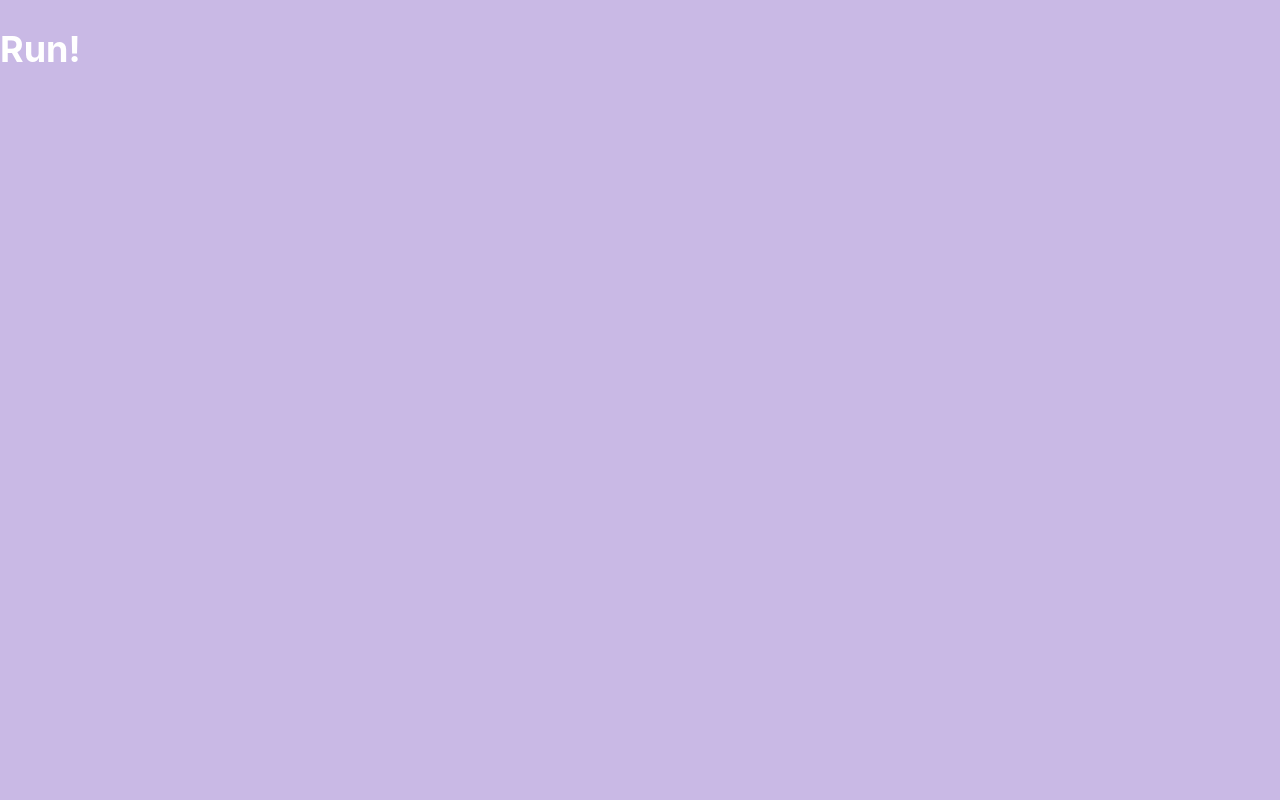
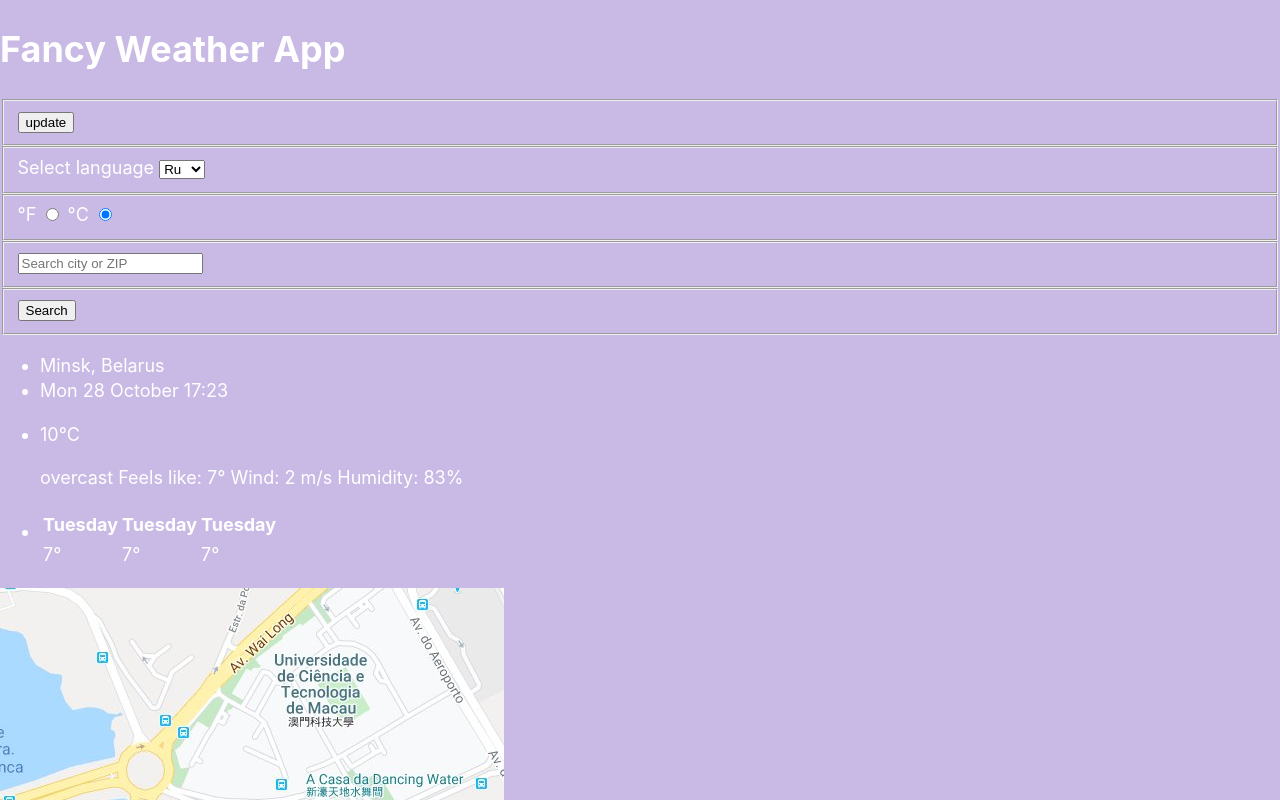
Before and after one commit to PetrischakMaxim/fancy-weather-js, a website built with webpack: page dist/index.html in a window 1280 px wide. Shown: the top 800 px of the page. Built offline with nearby package versions, Linux system fonts and the light colour scheme.

Commit message:
feat: create simple HTML markup

```diff
--- a/dist/index.html
+++ b/dist/index.html
@@ -1,5 +1,5 @@
 <!DOCTYPE html>
-<html lang="en">
+<html lang="en" class="page">
 
 <head>
   <meta charset="UTF-8" />
@@ -12,8 +12,115 @@
   <link rel="stylesheet" href="./css/style.css" />
 </head>
 
-<body class="app">
-  <h1>Run!</h1>
+<body class="page__body">
+  <div class="page__wrapper">
+    <header class="page__header">
+      <h1 class="visually-hidden">
+        Fancy Weather App
+      </h1>
+      <nav class="page__navigation">
+        <div class="columns">
+          <div class="left-col">
+            <form action="#" class="controls-form">
+              <fieldset class="controls__item">
+                <button class="controls__btn controls__btn--update">update</button>
+              </fieldset>
+              <fieldset class="controls__item">
+                <div class="controls-form__field">
+                  <label for="lang-field">Select language</label>
+                  <select name="lang" id="lang-field">
+                    <option value="ru" selected>Ru</option>
+                    <option value="en">Eng</option>
+                    <option value="be">Be</option>
+                  </select>
+                </div>
+              </fieldset>
+              <fieldset class="controls__item">
+                <label for="fahrenheit-field">
+                  °F
+                  <input name="temperature" type="radio" id="fahrenheit-field" value="fahrenheit">
+                </label>
+                <label for="celsium-field">
+                  °С
+                  <input name="temperature" type="radio" id="celsium-field" value="celsium" checked>
+                </label>
+              </fieldset>
+            </form>
+          </div>
+          <div class="right-col">
+            <form action="#" class="search-form">
+              <fieldset>
+                <input type="search" name="search" id="search-field" placeholder="Search city or ZIP" required>
+              </fieldset>
+              <fieldset>
+                <button type="submit">Search</button>
+              </fieldset>
+            </form>
+          </div>
+        </div>
+      </nav>
+    </header>
+    <main class="page__main">
+      <div class="columns">
+        <div class="left-col">
+          <div class="data">
+            <ul class="data__list">
+              <li class="data__item data__item--city">
+                Minsk, Belarus
+              </li>
+              <li class="data__item data__item--date">
+                Mon 28 October 17:23
+              </li>
+              <li class="data__item data__item--result">
+                <p class="data__temperature">10°С</p>
+                <p class="data__info">
+                  overcast
+                  Feels like: 7°
+                  Wind: 2 m/s
+                  Humidity: 83%
+                </p>
+              </li>
+              <li class="data__item data__item--stats">
+                <table class="data__stats">
+                  <tr>
+                    <th class="data__day">Tuesday</th>
+                    <th class="data__day">Tuesday</th>
+                    <th class="data__day">Tuesday</th>
+                  </tr>
+                  <tr>
+                    <td class="data__desription">
+                      7°
+                    </td>
+                    <td class="data__desription">
+                      7°
+                    </td>
+                    <td class="data__desription">
+                      7°
+                    </td>
+                  </tr>
+                </table>
+              </li>
+            </ul>
+          </div>
+        </div>
+        <div class="right-col">
+          <div class="location">
+            <div class="location__map" id="location-map">
+              <img src="./img/thumbnail.jpg" alt="">
+            </div>
+            <dl class="location__data">
+              <dt>Latitude: </dt>
+              <dd>27°34'</dd>
+              <dt>Longitude:</dt>
+              <dd>53°54'</dd>
+            </dl>
+          </div>
+        </div>
+      </div>
+
+    </main>
+  </div>
+
   <!-- JavaScript -->
   <script src="./js/bundle.js"></script>
 </body>
```
Also changed, not shown: dist/img/thumbnail.jpg (added).
